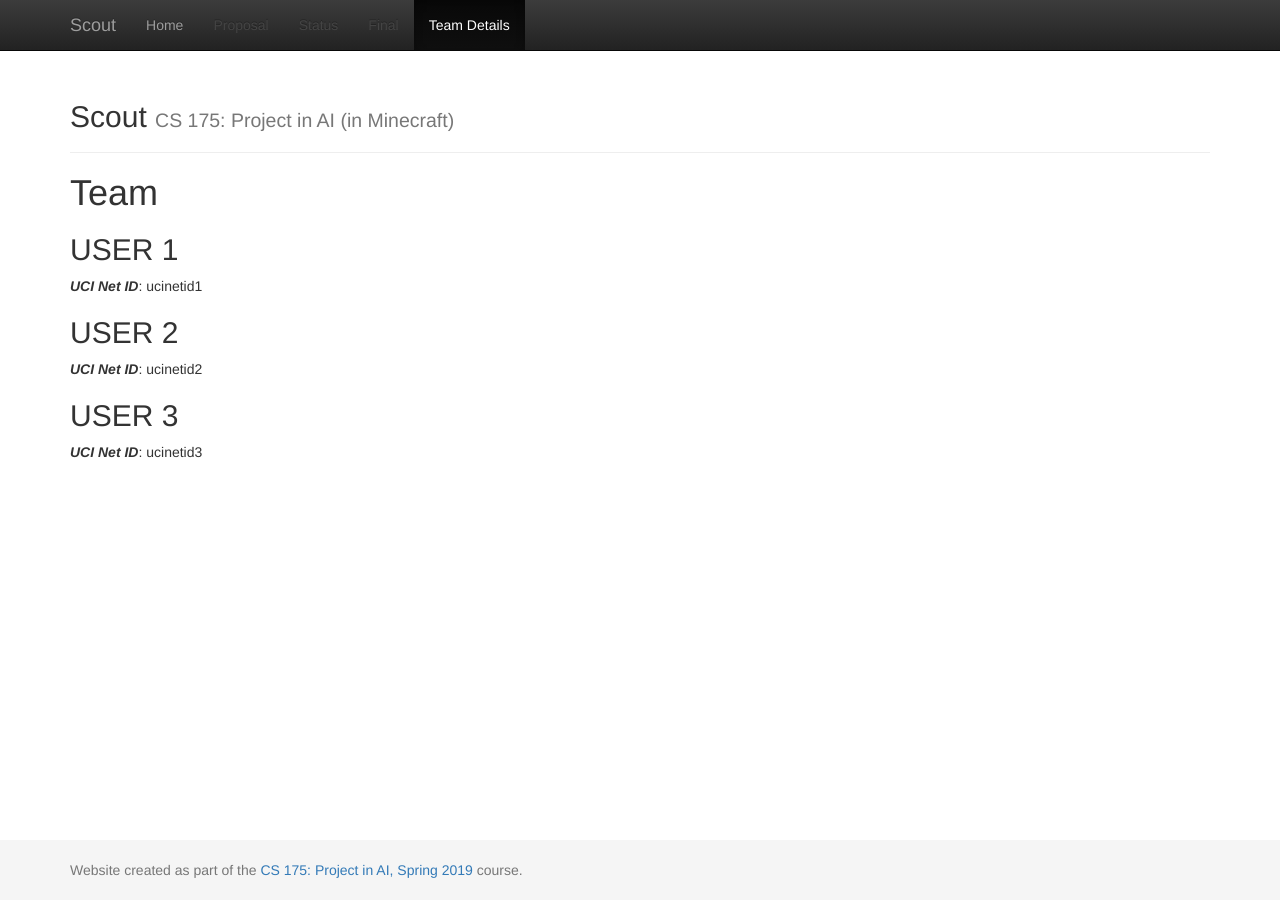
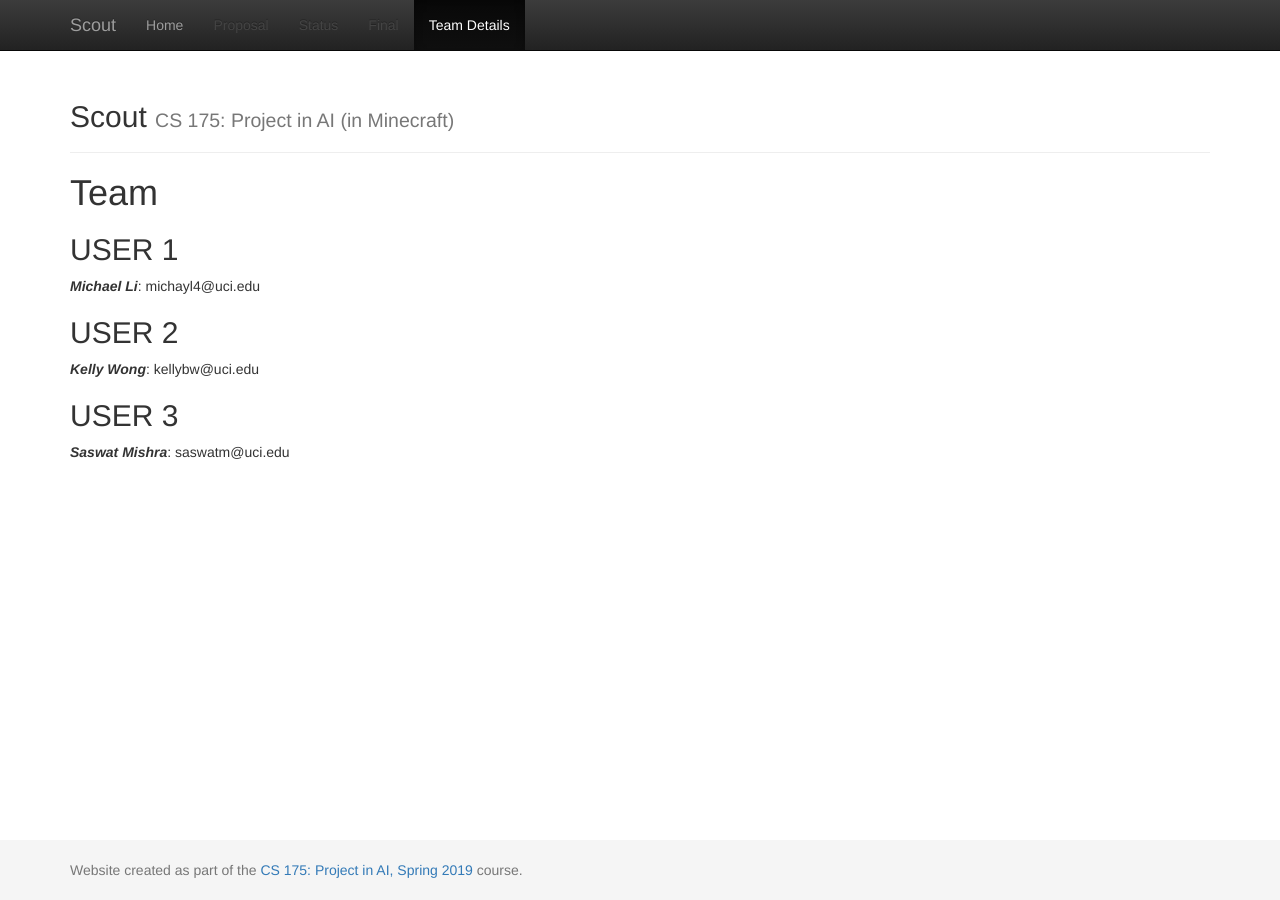
Before and after one commit to Eriejar/Scout, a Jekyll site: the page built from docs/team.md, in a window 1280 px wide. Built offline with Jekyll 4.4.1, drawn with Linux system fonts in a browser that asks for light colours.

Commit message:
Update team.md

```diff
--- a/docs/team.md
+++ b/docs/team.md
@@ -7,10 +7,10 @@ title:  Team
 
 
 ## USER 1
-***UCI Net ID***: ucinetid1
+***Michael Li***: michayl4@uci.edu
 
 ## USER 2
-***UCI Net ID***: ucinetid2
+***Kelly Wong***: kellybw@uci.edu
 
 ## USER 3
-***UCI Net ID***: ucinetid3
+***Saswat Mishra***: saswatm@uci.edu
```
